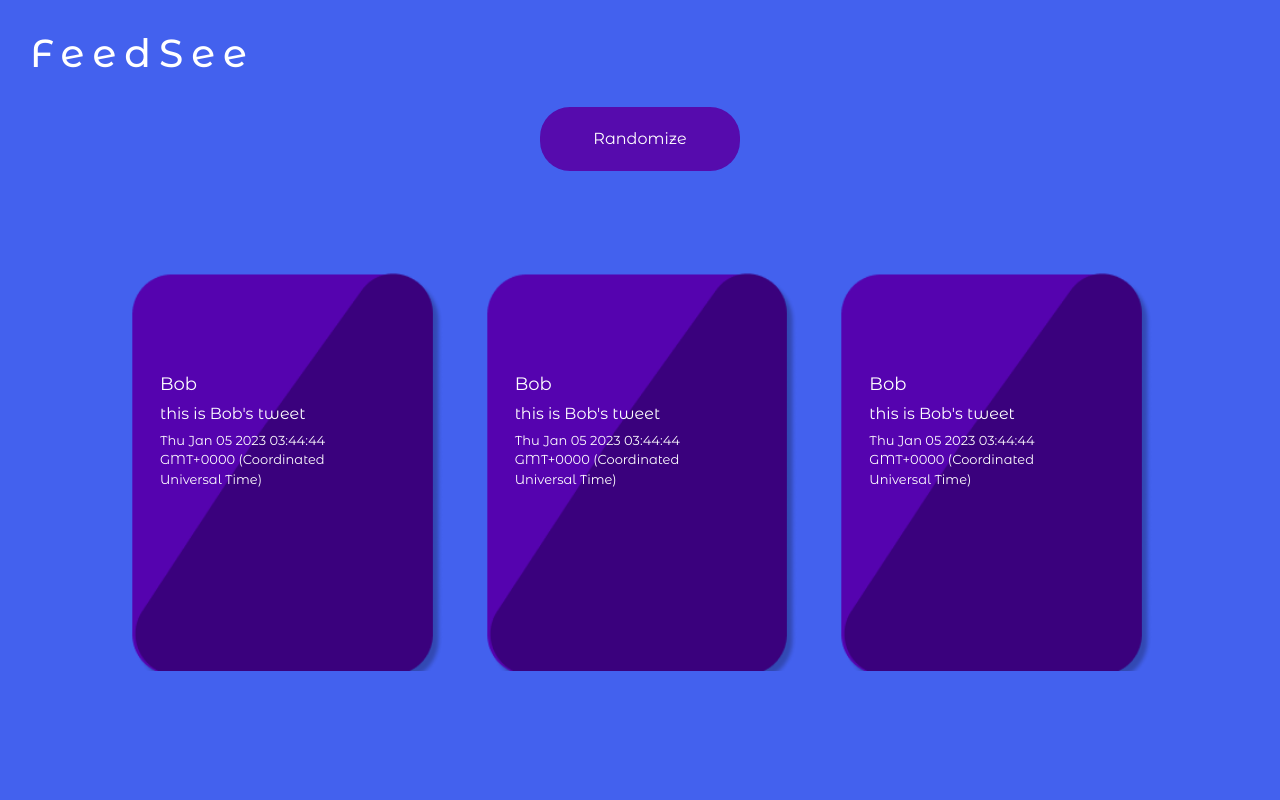
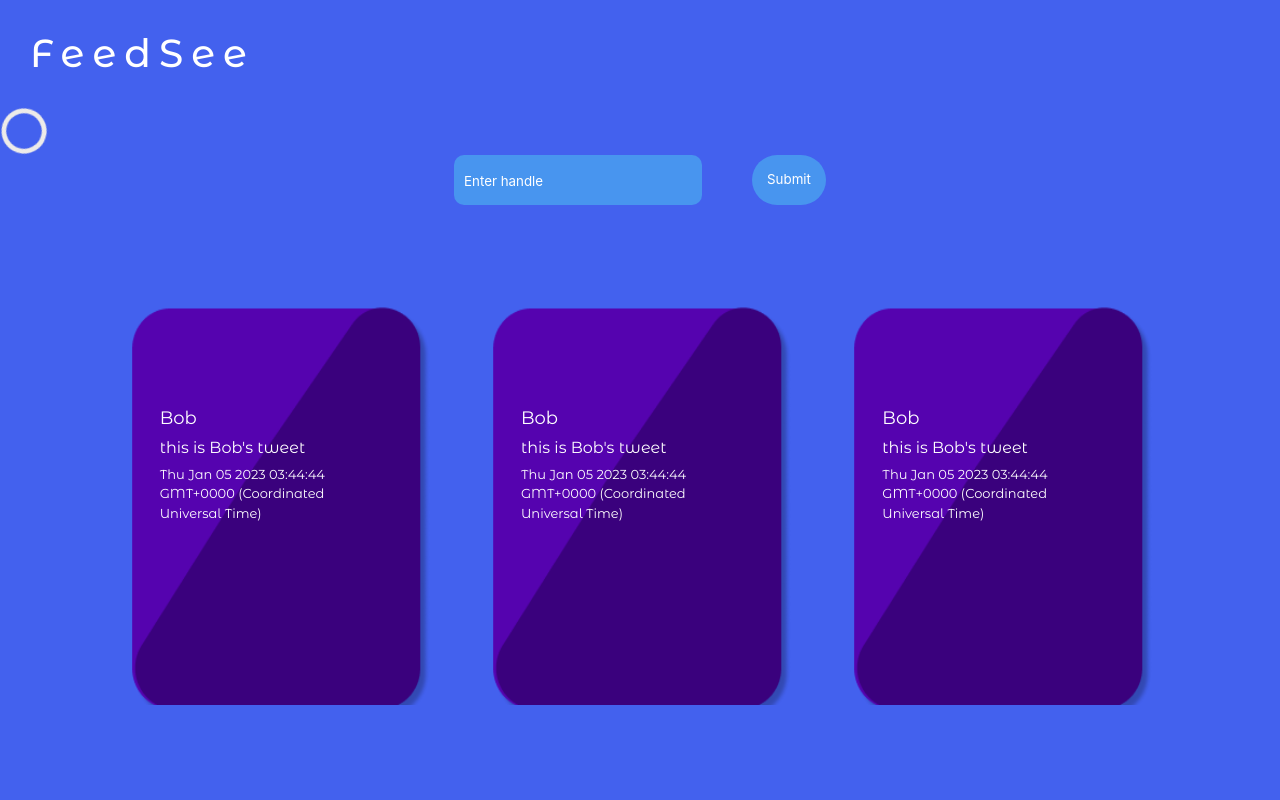
Before and after one commit to nizoom/FeedSee, a React (Create React App) app in the folder client/: page /homepage in a window 1280 px wide. Shown: the top 800 px of the page. Built offline with nearby package versions, Linux system fonts and the light colour scheme; a web font is replaced by a local one.

Commit message:
added handle input and submit button for enter handle page

```diff
--- a/client/src/components/homecomponents.tsx
+++ b/client/src/components/homecomponents.tsx
@@ -3,12 +3,15 @@ import {
   Box,
   Button,
   Center,
+  CircularProgress,
   Container,
   Flex,
-  Grid,
   GridItem,
+  Input,
+  InputGroup,
+  Progress,
   SimpleGrid,
-  UnorderedList,
+  Stack,
 } from "@chakra-ui/react";
 import { theme } from "../pages/css/theme";
 import "@fontsource/montserrat-alternates";
@@ -21,9 +24,13 @@ export interface Tweet {
   date: Date;
 }
 
-export const RandomTweetView: React.FC = () => {
+export const ViewRandomTweets: React.FC = () => {
   const handleFetchRandomTwts = () => {
+    // should add returning type tweet object
     // logic where you get top 100 accounts and select one at random and return tweets
+  };
+  const handleFetchTweetsFromHandle = (handle: string) => {
+    // should add returning type tweet object
   };
   const testTweet = useFetchTweets("Bob");
   return (
@@ -58,6 +65,48 @@ export const RandomTweetView: React.FC = () => {
 interface TweetComponentProps {
   listOfTweets: Tweet[];
 }
+
+export const ViewTweetsFrmInputedHandle: React.FC = ({}) => {
+  const testTweet = useFetchTweets("Bob");
+  return (
+    <Container>
+      <CircularProgress isIndeterminate color="green.300" />
+      <Center gap="50px">
+        <Input
+          variant="flushed"
+          placeholder="Enter handle"
+          textIndent="10px"
+          color="white"
+          bg={theme.colors.DodgerBlue}
+          height="50px"
+          _placeholder={{ color: "white", fontSize: "smaller" }}
+          borderRadius={10}
+        />
+        <Button
+          type="submit"
+          bg={theme.colors.DodgerBlue}
+          p={15}
+          borderRadius={30}
+          fontSize="smaller"
+          transition=".25s ease-in"
+          _hover={{
+            background: "#42b2d4",
+            color: "#B5179E",
+            transition: ".25 ease-in",
+            fontWeight: "700",
+            fontSize: "small",
+          }}
+        >
+          {" "}
+          Submit{" "}
+        </Button>
+      </Center>
+
+      <RenderTweetsComponent listOfTweets={testTweet} />
+      <Progress size="xs" isIndeterminate />
+    </Container>
+  );
+};
 export const RenderTweetsComponent: React.FC<TweetComponentProps> = ({
   listOfTweets,
 }) => {
@@ -71,7 +120,7 @@ export const RenderTweetsComponent: React.FC<TweetComponentProps> = ({
   return (
     <SimpleGrid
       minChildWidth="250px"
-      spacing="40px"
+      spacing="60px"
       width="80%"
       m="auto"
       mt="100px"
@@ -80,17 +129,3 @@ export const RenderTweetsComponent: React.FC<TweetComponentProps> = ({
     </SimpleGrid>
   );
 };
-
-{
-  /* <SimpleGrid minChildWidth="120px" spacing="40px">
-<Box bg="tomato" height="80px"></Box>
-<Box bg="tomato" height="80px"></Box>
-<Box bg="tomato" height="80px"></Box>
-<Box bg="tomato" height="80px"></Box>
-<Box bg="tomato" height="80px"></Box>
-<Box bg="tomato" height="80px"></Box>
-<Box bg="tomato" height="80px"></Box>
-<Box bg="tomato" height="80px"></Box>
-<Box bg="tomato" height="80px"></Box>
-</SimpleGrid> */
-}
--- a/client/src/pages/home.tsx
+++ b/client/src/pages/home.tsx
@@ -1,7 +1,10 @@
-import { Container } from "@chakra-ui/react";
+import { Container, Progress } from "@chakra-ui/react";
 import React from "react";
 import Logo from "../components/logo";
-import { RandomTweetView } from "../components/homecomponents";
+import {
+  ViewRandomTweets,
+  ViewTweetsFrmInputedHandle,
+} from "../components/homecomponents";
 
 const HomePage = (props: {
   history: { location: { state: { pathSelection: string } } };
@@ -9,7 +12,8 @@ const HomePage = (props: {
   return (
     <Container className="landingpage-wrapper">
       <Logo />
-      <RandomTweetView />
+      {/* <ViewRandomTweets /> */}
+      <ViewTweetsFrmInputedHandle />
     </Container>
   );
 };
--- a/client/src/pages/landingpage.tsx
+++ b/client/src/pages/landingpage.tsx
@@ -2,7 +2,7 @@ import React from "react";
 import "./css/landingpage.css";
 import Hero from "../media/hero.png";
 import { useHistory } from "react-router-dom";
-import { Center, Image } from "@chakra-ui/react";
+import { Center, Image, Progress } from "@chakra-ui/react";
 
 const LandingPage = () => {
   const history = useHistory();
--- a/client/src/pages/mainmenu.tsx
+++ b/client/src/pages/mainmenu.tsx
@@ -7,6 +7,8 @@ import {
   Text,
   Divider,
   Center,
+  Progress,
+  CircularProgress,
 } from "@chakra-ui/react";
 import React from "react";
 import { useHistory } from "react-router-dom";
```
